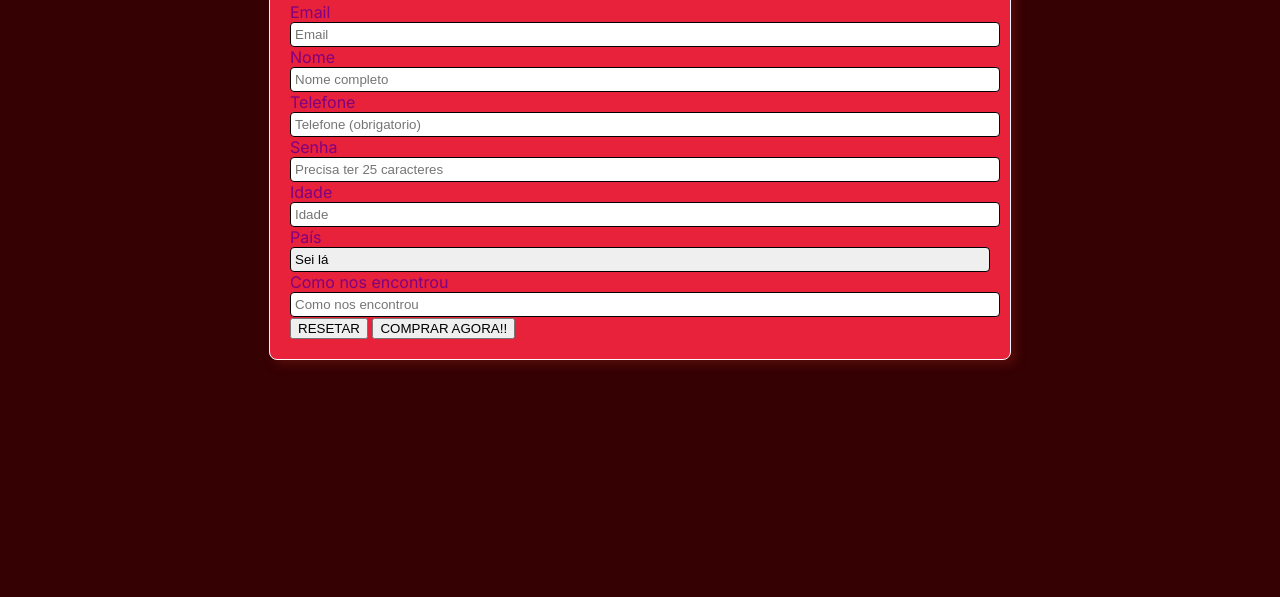
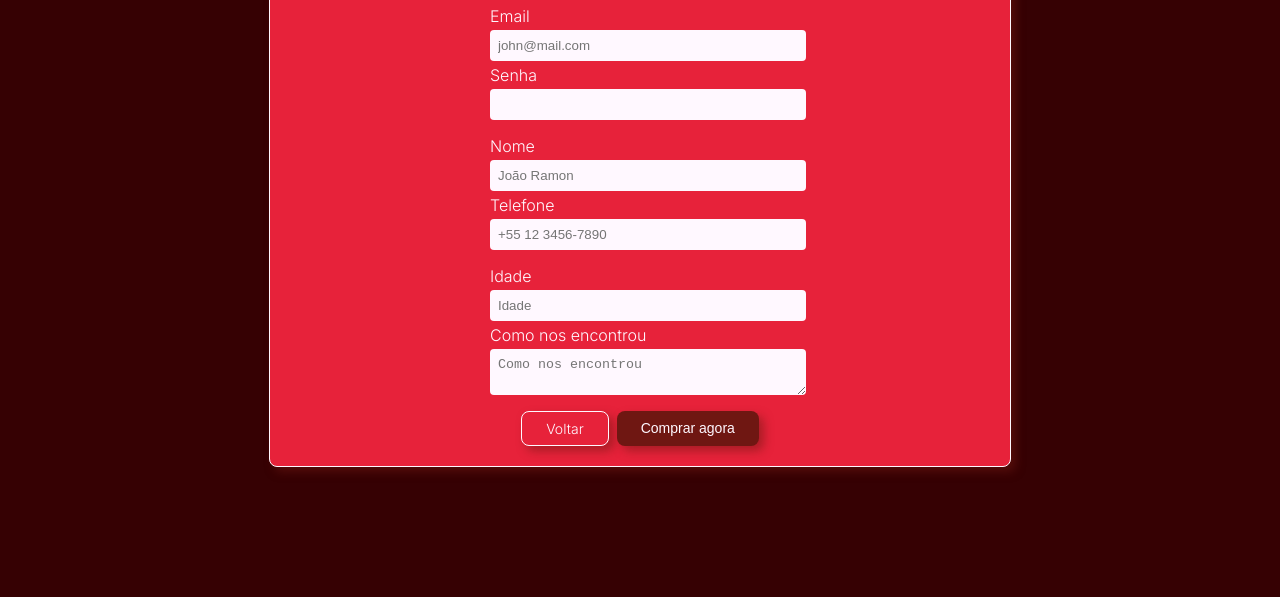
Before and after one commit to cstrlcs/bad-website, a website: page comprar.html in a window 1280 px wide. Shown: the part 203-800 px from the top of the page. Drawn offline with Linux system fonts and the light colour scheme; a web font is replaced by a local one.

Commit message:
sixth commit

```diff
--- a/comprar.html
+++ b/comprar.html
@@ -10,7 +10,21 @@
 
 <body>
   <header>
-    <img src="assets/logo.png" width="120px" class="logo" />
+    <a href="/index.html">
+      <img src="assets/logo.png" alt="" width="120px" class="logo" />
+    </a>
+    <nav>
+      <a class="button" href="/sobre.html">Sobre nós</a>
+
+      <button class="button" disabled onclick="alert('Este botão está desativado')">Em breve</button>
+
+      <button class="button cart" aria-label="Carrinho de Compras">
+        <svg xmlns="http://www.w3.org/2000/svg" viewBox="0 0 24 24" fill="currentColor" width="20px">
+          <path
+            d="M2.25 2.25a.75.75 0 0 0 0 1.5h1.386c.17 0 .318.114.362.278l2.558 9.592a3.752 3.752 0 0 0-2.806 3.63c0 .414.336.75.75.75h15.75a.75.75 0 0 0 0-1.5H5.378A2.25 2.25 0 0 1 7.5 15h11.218a.75.75 0 0 0 .674-.421 60.358 60.358 0 0 0 2.96-7.228.75.75 0 0 0-.525-.965A60.864 60.864 0 0 0 5.68 4.509l-.232-.867A1.875 1.875 0 0 0 3.636 2.25H2.25ZM3.75 20.25a1.5 1.5 0 1 1 3 0 1.5 1.5 0 0 1-3 0ZM16.5 20.25a1.5 1.5 0 1 1 3 0 1.5 1.5 0 0 1-3 0Z" />
+        </svg>
+      </button>
+    </nav>
   </header>
 
 
@@ -19,38 +33,39 @@
 
     <form action="#" onsubmit="getElementById('error').setAttribute('visible', true); return false;">
       <div class="error" visible="false" id="error">
-        Erro!!
+        <h3>Erro no cadastro</h3>
+        <p>Este e-mail já está cadastrado no sistema. Por favor, tente utilizar outro.</p>
       </div>
 
-      <label for="email">Email</label>
-      <input id="email" name="email" placeholder="Email">
+      <fieldset>
+        <label for="email">Email</label>
+        <input type="email" id="email" name="email" placeholder="john@mail.com" required>
 
-      <label for="name">Nome</label>
-      <input id="name" name="name" placeholder="Nome completo">
+        <label for="password">Senha</label>
+        <input type="password" id="password" name="password" placeholder="" required>
+      </fieldset>
 
-      <label for="phone">Telefone</label>
-      <input type="text" id="phone" name="phone" placeholder="Telefone (obrigatorio)">
+      <fieldset>
+        <label for="name">Nome</label>
+        <input type="text" id="name" name="name" placeholder="João Ramon">
 
-      <label for="password">Senha</label>
-      <input id="password" name="password" placeholder="Precisa ter 25 caracteres">
+        <label for="phone">Telefone</label>
+        <input type="phone" id="phone" name="phone" placeholder="+55 12 3456-7890">
+      </fieldset>
 
-      <label for="birthdate">Idade</label>
-      <input id="birthdate" name="birthdate" placeholder="Idade">
+      <fieldset>
+        <label for="birthdate">Idade</label>
+        <input id="birthdate" name="birthdate" placeholder="Idade">
 
-      <label for="country">País</label>
-      <select id="country" name="country">
-        <option value="unknown">Sei lá</option>
-        <option value="antarctica">Brasil</option>
-        <option value="atlantis">Brasil</option>
-        <option value="narnia">Brasil</option>
-      </select>
+        <label for="reason">Como nos encontrou</label>
+        <textarea id="reason" name="reason" placeholder="Como nos encontrou"></textarea>
 
-      <label for="reason">Como nos encontrou</label>
-      <input id="reason" name="reason" placeholder="Como nos encontrou">
+      </fieldset>
 
-      <div>
-        <button type="reset">RESETAR</button>
-        <button type="submit">COMPRAR AGORA!!</button>
+
+      <div class="actions">
+        <a href="/index.html" class="button secondary">Voltar</a>
+        <button class="button" type="submit">Comprar agora</button>
       </div>
     </form>
 
--- a/style.css
+++ b/style.css
@@ -75,6 +75,12 @@ h1 {
   transition: transform 200ms;
 }
 
+.button.secondary {
+  background: none;
+  border: 1px solid var(--color-foreground);
+  color: var(--color-foreground);
+}
+
 .button:disabled {
   cursor: default;
   opacity: 0.5;
@@ -117,33 +123,50 @@ p {
 
 form {
   display: flex;
-  gap: 0px;
+  gap: 16px;
   text-align: left;
   margin: auto;
+  max-width: 300px;
   flex-direction: column;
 }
 
 form .error {
-  background-color: yellow;
-  color: red;
-  padding: 32px;
-  font-weight: bold;
-  font-family: Rye;
+  background-color: rgb(254, 91, 91);
+  color: var(--color-background);
+  padding: 4px 16px;
+  border-radius: 8px;
   display: none;
+}
+
+form .error p {
+  color: var(--color-background);
 }
 
 form .error[visible="true"] {
   display: block;
 }
 
+.actions {
+  display: flex;
+  margin: auto;
+  gap: 8px;
+}
+
 input,
 select,
 textarea {
   appearance: none;
-  padding: 4px;
+  padding: 8px;
   border-radius: 4px;
   width: 100%;
-  border: 1px solid black;
+  background-color: var(--color-foreground);
+  border: none;
+  drop-shadow: 5px 5px 5px var(--color-shadow);
+}
+
+label {
+  color: var(--color-foreground);
+  font-weight: 300;
 }
 
 fieldset {
```
